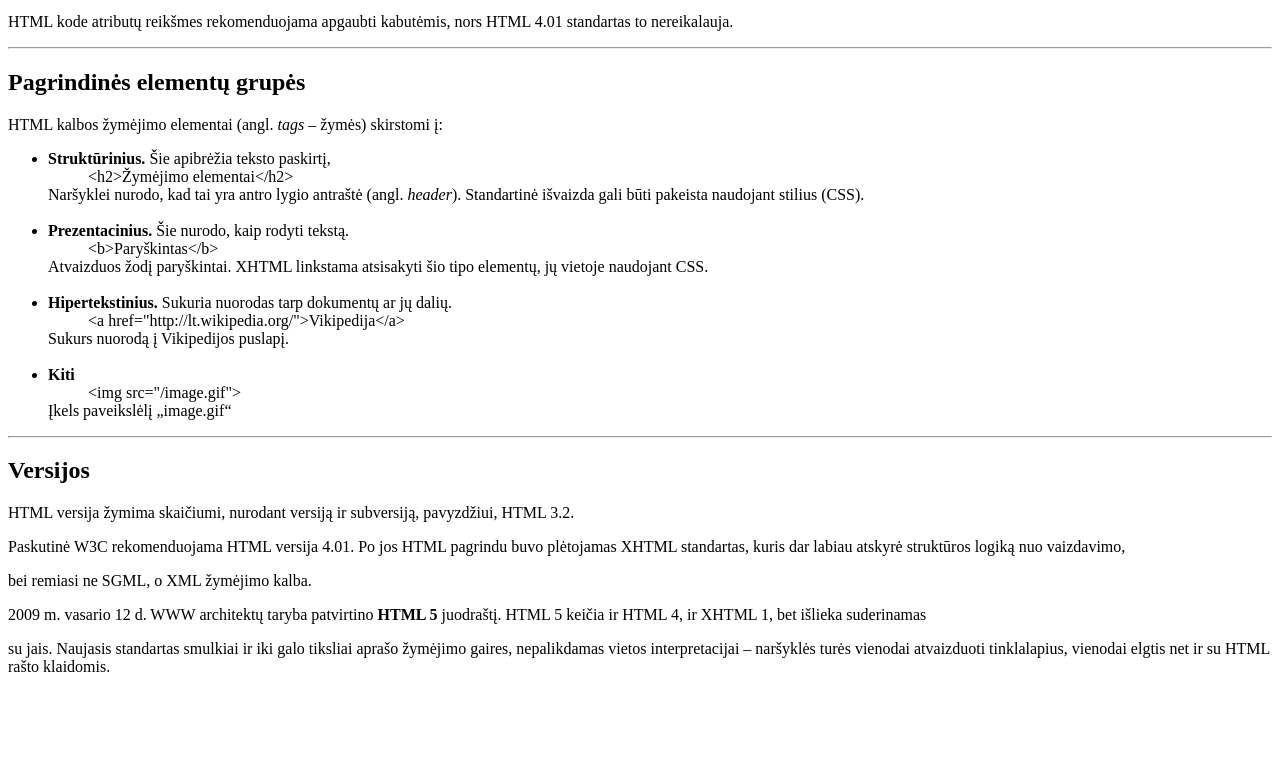
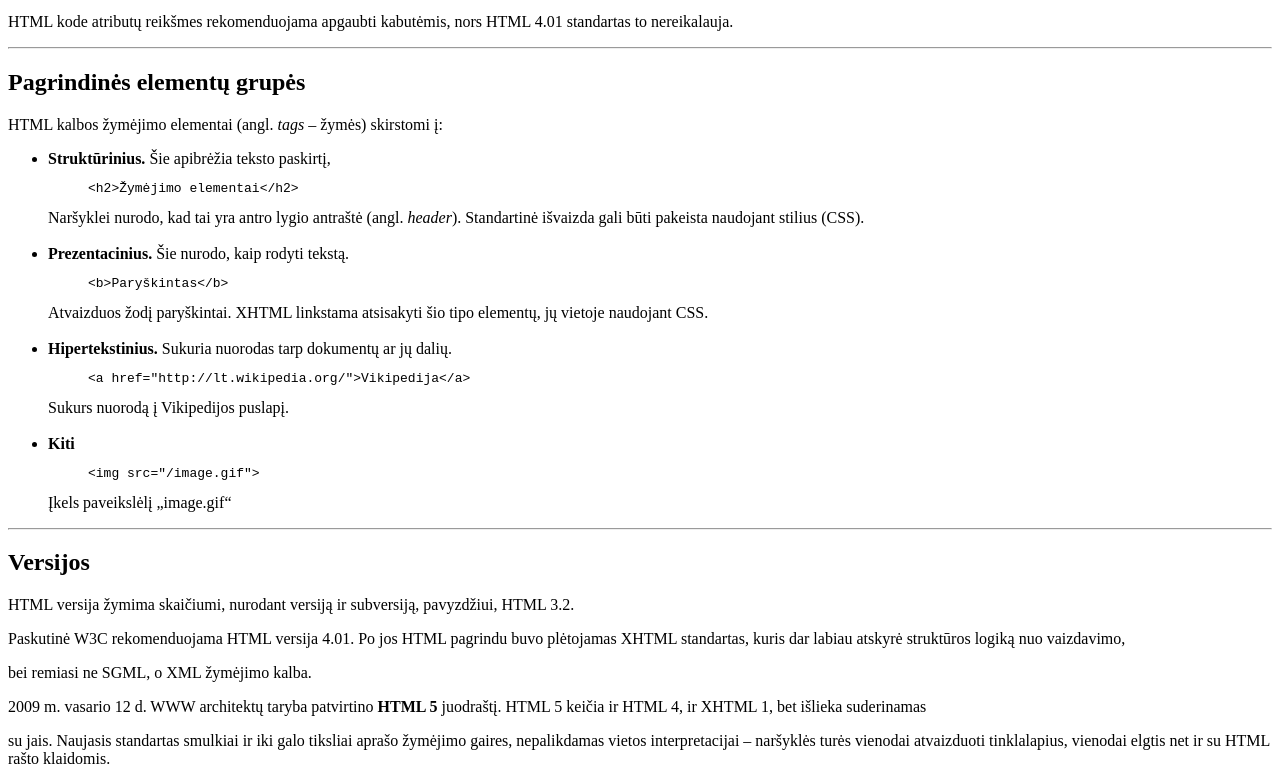
Before and after one commit to zraycd/HTML-praktika-2, a plain HTML site: page index.html in a window 1280 px wide. Shown: the part 753-1537 px from the top of the page. Before the commit the page ends 1445 px from the top, so only its background shows below. Drawn offline with Linux system fonts and the light colour scheme.

Commit message:
fix section4 list

```diff
--- a/index.html
+++ b/index.html
@@ -31,13 +31,13 @@
     <h2 id="section4">Pagrindinės elementų grupės</h2>
     <p>HTML kalbos žymėjimo elementai (angl. <em>tags</em> – žymės) skirstomi į:</p>
     <ul>
-        <li><b>Struktūrinius.</b> Šie apibrėžia teksto paskirtį, <ul type="none"><li>&lt;h2&gt;Žymėjimo elementai&lt;/h2&gt;</li></ul> Naršyklei nurodo, kad tai yra antro lygio antraštė (angl. <em>header</em>). Standartinė išvaizda gali būti pakeista naudojant stilius (CSS).</li>
+        <li><b>Struktūrinius.</b> Šie apibrėžia teksto paskirtį, <ul type="none"><li><pre>&lt;h2&gt;Žymėjimo elementai&lt;/h2&gt;</pre></li></ul> Naršyklei nurodo, kad tai yra antro lygio antraštė (angl. <em>header</em>). Standartinė išvaizda gali būti pakeista naudojant stilius (CSS).</li>
         <br>
-        <li><b>Prezentacinius.</b> Šie nurodo, kaip rodyti tekstą. <ul type="none"><li>&lt;b&gt;Paryškintas&lt;/b&gt;</li></ul>Atvaizduos žodį paryškintai. XHTML linkstama atsisakyti šio tipo elementų, jų vietoje naudojant CSS.</li>
+        <li><b>Prezentacinius.</b> Šie nurodo, kaip rodyti tekstą. <ul type="none"><li><pre>&lt;b&gt;Paryškintas&lt;/b&gt;</pre></li></ul>Atvaizduos žodį paryškintai. XHTML linkstama atsisakyti šio tipo elementų, jų vietoje naudojant CSS.</li>
         <br>
-        <li><b>Hipertekstinius.</b> Sukuria nuorodas tarp dokumentų ar jų dalių.<ul type="none"><li>&lt;a href="http://lt.wikipedia.org/"&gt;Vikipedija&lt;/a&gt;</li></ul>Sukurs nuorodą į Vikipedijos puslapį.</li>
+        <li><b>Hipertekstinius.</b> Sukuria nuorodas tarp dokumentų ar jų dalių.<ul type="none"><li><pre>&lt;a href="http://lt.wikipedia.org/"&gt;Vikipedija&lt;/a&gt;</pre></li></ul>Sukurs nuorodą į Vikipedijos puslapį.</li>
         <br>
-        <li><b>Kiti</b><ul type="none"><li>&lt;img src="/image.gif"&gt;</li></ul>Įkels paveikslėlį „image.gif“</li>
+        <li><b>Kiti</b><ul type="none"><li><pre>&lt;img src="/image.gif"&gt;</pre></li></ul>Įkels paveikslėlį „image.gif“</li>
     </ul>
     <hr>
     <h2 id="section5">Versijos</h2>
```
